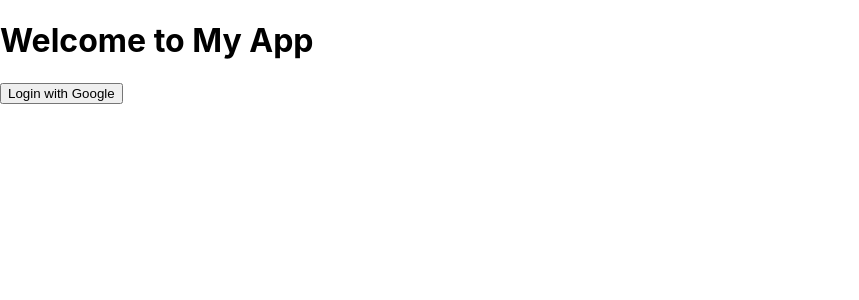
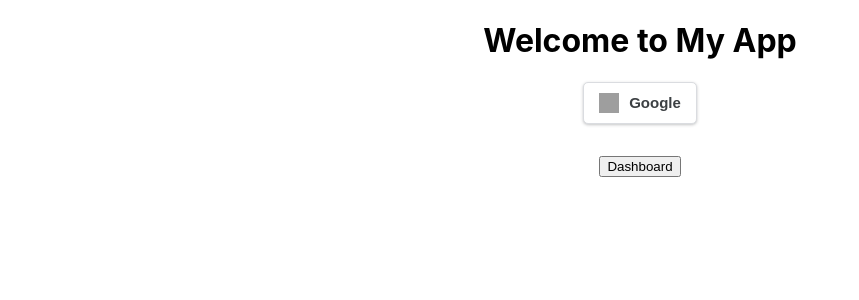
Before and after one commit to zhaoq0563/Google-Login, a React (Create React App) app: page / in a window 1280 px wide. Shown: the top 300 px of the page, without its empty margins (0-859 px from the left). Built offline with nearby package versions, Linux system fonts and the light colour scheme; grey boxes are pictures that could not be loaded.

Commit message:
update the google login button add the logout function

```diff
--- /dev/null
+++ b/src/Dashboard.css
@@ -0,0 +1,7 @@
+.center-container {
+    display: flex;
+    flex-direction: column;
+    align-items: center;
+    height: 100vh; /* Full viewport height to center vertically */
+    text-align: center;
+}
--- a/src/Dashboard.js
+++ b/src/Dashboard.js
@@ -1,19 +1,25 @@
 import React from 'react';
-import { useLocation } from 'react-router-dom';
+import { useNavigate } from 'react-router-dom';
 
 const Dashboard = () => {
-  const location = useLocation();
-  const query = new URLSearchParams(location.search);
+
+  const query = new URLSearchParams(window.location.search);
   const token = query.get('token');
 
+  const navigate = useNavigate();
+
+  const handleLogout = () => {
+    navigate('/'); // Redirect to login page
+  };
+
   return (
-    <div className="Dashboard">
-      <h1>Login Success</h1>
-      {token ? (
-        <p>Token: {token}</p>
+    <div className="center-container">
+      {(token) ? (
+        <><h1>Login Success</h1><p>Token: {token}</p></>
       ) : (
-        <p>No token found. Please try logging in again.</p>
+        <><h1>You are not logged in yet.</h1><p>Token: {token}</p></>
       )}
+      <button onClick={handleLogout}>Logout</button>
     </div>
   );
 };
--- /dev/null
+++ b/src/MainPage.css
@@ -0,0 +1,38 @@
+.google-btn {
+    display: flex;
+    align-items: center;
+    background-color: white;
+    color: #5f6368; /* Google's gray color for text */
+    border: 1px solid #dadce0; /* Light gray border */
+    padding: 10px 15px;
+    border-radius: 5px;
+    font-size: 15px;
+    cursor: pointer;
+    transition: background-color 0.3s ease, box-shadow 0.3s ease;
+    box-shadow: 0 1px 3px rgba(60, 64, 67, 0.3);
+    width: fit-content;
+}
+
+.google-btn:hover {
+    background-color: #f7f7f7; /* Light gray on hover */
+    box-shadow: 0 2px 4px rgba(60, 64, 67, 0.3); /* Slight shadow on hover */
+}
+
+.google-icon {
+    width: 20px;
+    height: 20px;
+    margin-right: 10px;
+}
+
+.btn-text {
+    font-weight: bold;
+    color: #3c4043; /* Slightly darker gray */
+}
+
+.center-container {
+    display: flex;
+    flex-direction: column;
+    align-items: center;
+    height: 100vh; /* Full viewport height to center vertically */
+    text-align: center;
+}
--- a/src/MainPage.js
+++ b/src/MainPage.js
@@ -1,7 +1,9 @@
 import React from 'react';
+import './MainPage.css';
 import { useNavigate } from 'react-router-dom';
 
 const MainPage = () => {
+
   const navigate = useNavigate();
 
   const redirectToGoogleLogin = () => {
@@ -11,10 +13,23 @@ const MainPage = () => {
     window.location.href = googleLoginUrl;
   };
 
+  const handleDashboard = () => {
+    navigate('/dashboard');
+  };
+
   return (
-    <div className="MainPage">
+    <div className="center-container">
       <h1>Welcome to My App</h1>
-      <button onClick={redirectToGoogleLogin}>Login with Google</button>
+        <button className="google-btn" onClick={redirectToGoogleLogin}>
+            <img
+                className="google-icon"
+                src="https://id-frontend.prod-east.frontend.public.atl-paas.net/assets/google-logo.5867462c.svg"
+                alt="Google Icon"
+            />
+            <span className="btn-text">Google</span>
+        </button>
+        <p></p>
+        <button onClick={handleDashboard}>Dashboard</button>
     </div>
   );
 };
```
